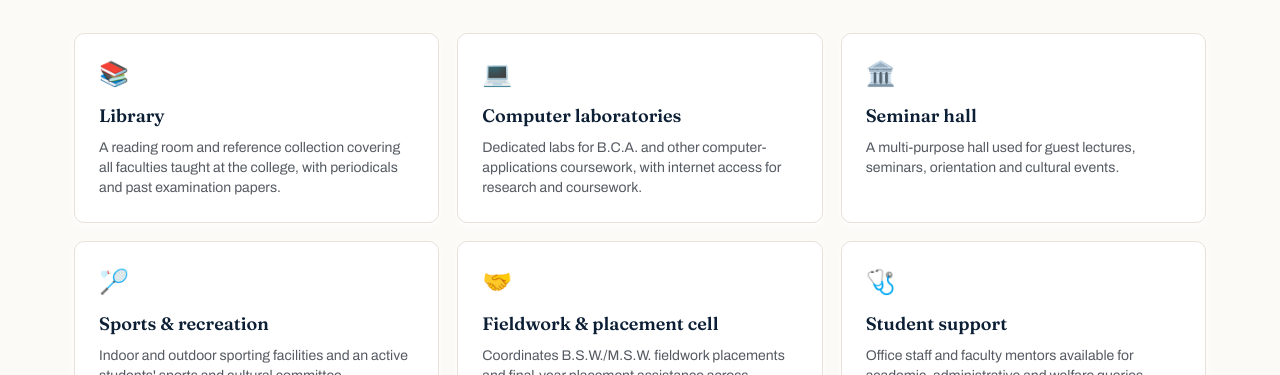
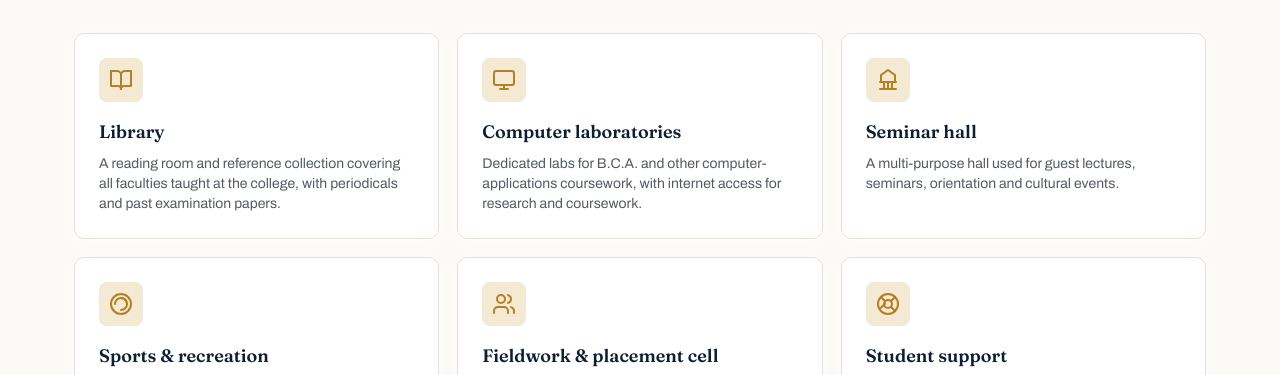
Before and after one commit to MrigankaBordoloi/SAK, a website: page pages/facilities.html in a window 1280 px wide. Shown: the part 561-936 px from the top of the page. Drawn offline with nearby package versions, Linux system fonts and the light colour scheme; files that its build step writes are made by us from their sources.

Commit message:
Modernise facility card icons with styled SVGs on campus facilities page

```diff
--- a/pages/facilities.html
+++ b/pages/facilities.html
@@ -27,12 +27,78 @@
       <p class="text-ink-soft mt-2.5">Facilities that support both classroom learning and the fieldwork-heavy programmes like B.S.W. and M.S.W.</p>
     </div>
     <div class="grid grid-cols-1 md:grid-cols-3 gap-[18px]">
-      <div class="card p-6"><div class="text-2xl mb-3">📚</div><h3 class="text-lg mb-2">Library</h3><p class="text-sm text-ink-soft">A reading room and reference collection covering all faculties taught at the college, with periodicals and past examination papers.</p></div>
-      <div class="card p-6"><div class="text-2xl mb-3">💻</div><h3 class="text-lg mb-2">Computer laboratories</h3><p class="text-sm text-ink-soft">Dedicated labs for B.C.A. and other computer-applications coursework, with internet access for research and coursework.</p></div>
-      <div class="card p-6"><div class="text-2xl mb-3">🏛️</div><h3 class="text-lg mb-2">Seminar hall</h3><p class="text-sm text-ink-soft">A multi-purpose hall used for guest lectures, seminars, orientation and cultural events.</p></div>
-      <div class="card p-6"><div class="text-2xl mb-3">🏸</div><h3 class="text-lg mb-2">Sports &amp; recreation</h3><p class="text-sm text-ink-soft">Indoor and outdoor sporting facilities and an active students' sports and cultural committee.</p></div>
-      <div class="card p-6"><div class="text-2xl mb-3">🤝</div><h3 class="text-lg mb-2">Fieldwork &amp; placement cell</h3><p class="text-sm text-ink-soft">Coordinates B.S.W./M.S.W. fieldwork placements and final-year placement assistance across departments.</p></div>
-      <div class="card p-6"><div class="text-2xl mb-3">🩺</div><h3 class="text-lg mb-2">Student support</h3><p class="text-sm text-ink-soft">Office staff and faculty mentors available for academic, administrative and welfare queries throughout the session.</p></div>
+      <div class="card p-6">
+        <div class="w-11 h-11 rounded-lg bg-accent-soft text-accent-dark flex items-center justify-center mb-4">
+          <svg class="w-6 h-6" fill="none" stroke="currentColor" viewBox="0 0 24 24" stroke-width="2" stroke-linecap="round" stroke-linejoin="round">
+            <path d="M2 3h6a4 4 0 0 1 4 4v14a3 3 0 0 0-3-3H2z"></path>
+            <path d="M22 3h-6a4 4 0 0 0-4 4v14a3 3 0 0 1 3-3h7z"></path>
+          </svg>
+        </div>
+        <h3 class="text-lg mb-2">Library</h3>
+        <p class="text-sm text-ink-soft">A reading room and reference collection covering all faculties taught at the college, with periodicals and past examination papers.</p>
+      </div>
+      <div class="card p-6">
+        <div class="w-11 h-11 rounded-lg bg-accent-soft text-accent-dark flex items-center justify-center mb-4">
+          <svg class="w-6 h-6" fill="none" stroke="currentColor" viewBox="0 0 24 24" stroke-width="2" stroke-linecap="round" stroke-linejoin="round">
+            <rect x="2" y="3" width="20" height="14" rx="2" ry="2"></rect>
+            <line x1="8" y1="21" x2="16" y2="21"></line>
+            <line x1="12" y1="17" x2="12" y2="21"></line>
+          </svg>
+        </div>
+        <h3 class="text-lg mb-2">Computer laboratories</h3>
+        <p class="text-sm text-ink-soft">Dedicated labs for B.C.A. and other computer-applications coursework, with internet access for research and coursework.</p>
+      </div>
+      <div class="card p-6">
+        <div class="w-11 h-11 rounded-lg bg-accent-soft text-accent-dark flex items-center justify-center mb-4">
+          <svg class="w-6 h-6" fill="none" stroke="currentColor" viewBox="0 0 24 24" stroke-width="2" stroke-linecap="round" stroke-linejoin="round">
+            <line x1="4" y1="21" x2="20" y2="21"></line>
+            <line x1="4" y1="14" x2="20" y2="14"></line>
+            <path d="M5 14v-7L12 2l7 5v7"></path>
+            <line x1="8" y1="14" x2="8" y2="21"></line>
+            <line x1="12" y1="14" x2="12" y2="21"></line>
+            <line x1="16" y1="14" x2="16" y2="21"></line>
+          </svg>
+        </div>
+        <h3 class="text-lg mb-2">Seminar hall</h3>
+        <p class="text-sm text-ink-soft">A multi-purpose hall used for guest lectures, seminars, orientation and cultural events.</p>
+      </div>
+      <div class="card p-6">
+        <div class="w-11 h-11 rounded-lg bg-accent-soft text-accent-dark flex items-center justify-center mb-4">
+          <svg class="w-6 h-6" fill="none" stroke="currentColor" viewBox="0 0 24 24" stroke-width="2" stroke-linecap="round" stroke-linejoin="round">
+            <circle cx="12" cy="12" r="10"></circle>
+            <path d="M6 12A6 6 0 0 1 18 12"></path>
+            <path d="M12 6A6 6 0 0 1 12 18"></path>
+          </svg>
+        </div>
+        <h3 class="text-lg mb-2">Sports &amp; recreation</h3>
+        <p class="text-sm text-ink-soft">Indoor and outdoor sporting facilities and an active students' sports and cultural committee.</p>
+      </div>
+      <div class="card p-6">
+        <div class="w-11 h-11 rounded-lg bg-accent-soft text-accent-dark flex items-center justify-center mb-4">
+          <svg class="w-6 h-6" fill="none" stroke="currentColor" viewBox="0 0 24 24" stroke-width="2" stroke-linecap="round" stroke-linejoin="round">
+            <path d="M16 21v-2a4 4 0 0 0-4-4H6a4 4 0 0 0-4 4v2"></path>
+            <circle cx="9" cy="7" r="4"></circle>
+            <path d="M22 21v-2a4 4 0 0 0-3-3.87"></path>
+            <path d="M16 3.13a4 4 0 0 1 0 7.75"></path>
+          </svg>
+        </div>
+        <h3 class="text-lg mb-2">Fieldwork &amp; placement cell</h3>
+        <p class="text-sm text-ink-soft">Coordinates B.S.W./M.S.W. fieldwork placements and final-year placement assistance across departments.</p>
+      </div>
+      <div class="card p-6">
+        <div class="w-11 h-11 rounded-lg bg-accent-soft text-accent-dark flex items-center justify-center mb-4">
+          <svg class="w-6 h-6" fill="none" stroke="currentColor" viewBox="0 0 24 24" stroke-width="2" stroke-linecap="round" stroke-linejoin="round">
+            <circle cx="12" cy="12" r="10"></circle>
+            <circle cx="12" cy="12" r="4"></circle>
+            <line x1="4.93" y1="4.93" x2="9.17" y2="9.17"></line>
+            <line x1="14.83" y1="14.83" x2="19.07" y2="19.07"></line>
+            <line x1="14.83" y1="9.17" x2="19.07" y2="4.93"></line>
+            <line x1="4.93" y1="15.83" x2="9.17" y2="11.59"></line>
+          </svg>
+        </div>
+        <h3 class="text-lg mb-2">Student support</h3>
+        <p class="text-sm text-ink-soft">Office staff and faculty mentors available for academic, administrative and welfare queries throughout the session.</p>
+      </div>
     </div>
   </div>
 </section>
```
